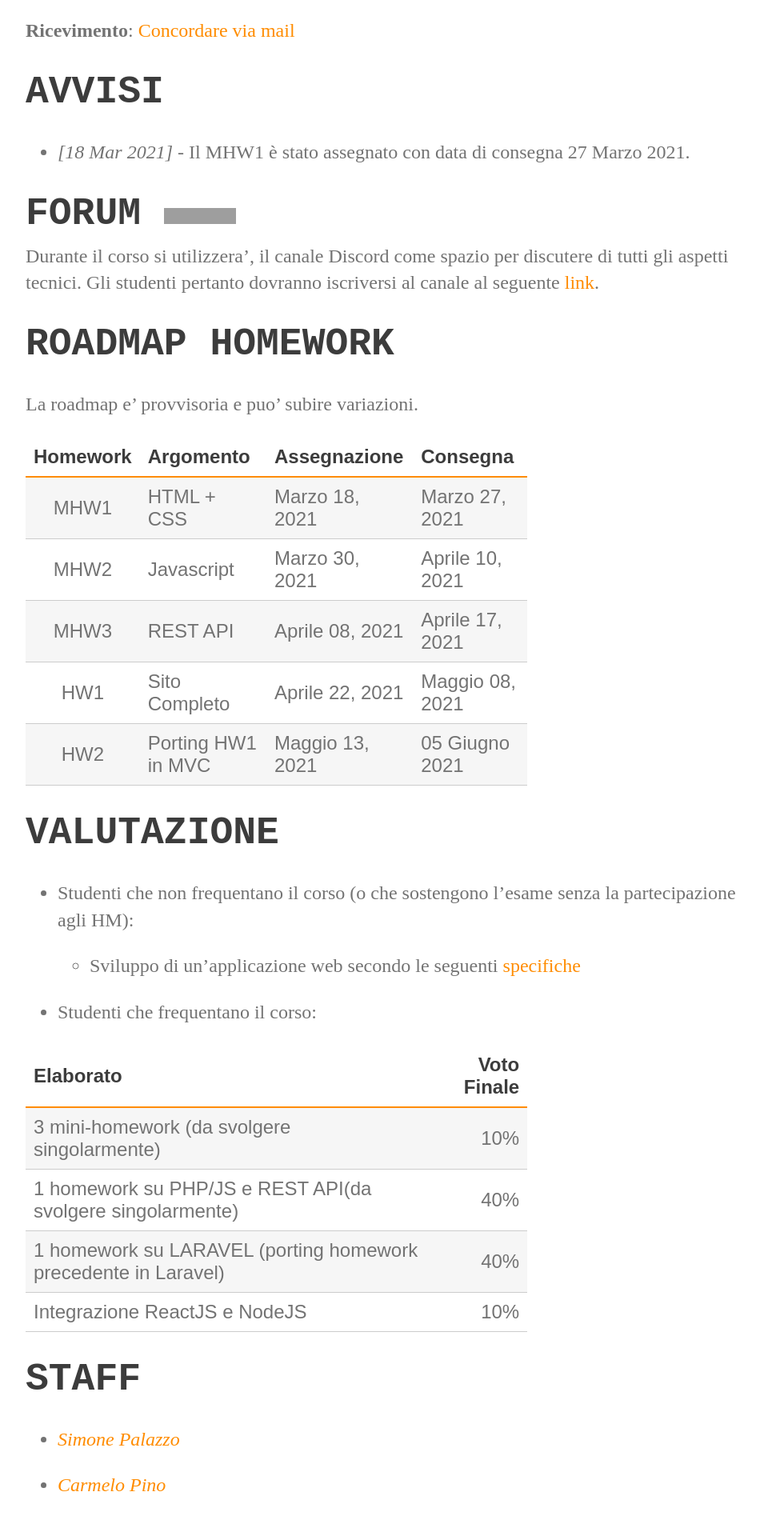
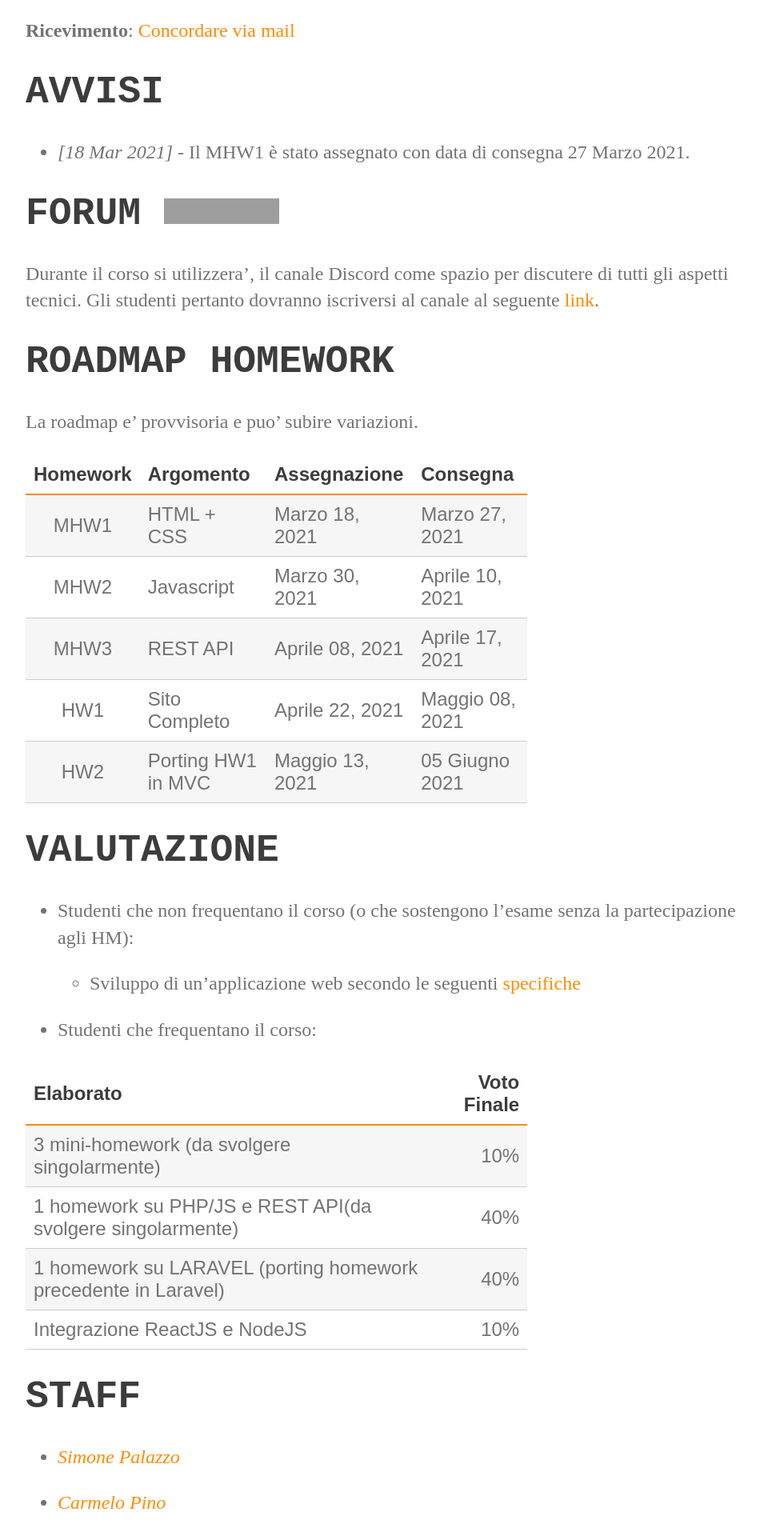
Before and after one commit to perceivelab/database-course, a Jekyll site: the page built from index.md, in a window 1280 px wide. Shown: the part 798-2703 px from the top of the page at 80% size, without its empty margins (160-1110 px from the left). Built offline with Jekyll 4.4.1, drawn with Linux system fonts in a browser that asks for light colours; our own code applies the rules of GitHub Pages for plain Markdown files; grey boxes are pictures that could not be loaded.

Commit message:
Update main.css

```diff
--- a/css/main.css
+++ b/css/main.css
@@ -57,7 +57,7 @@ h4 { font-size: 1.9rem; }
     animation-duration: 3s;
 }
 
-#tag {
+#tag img{
     height: 32px;
 }
 
```
